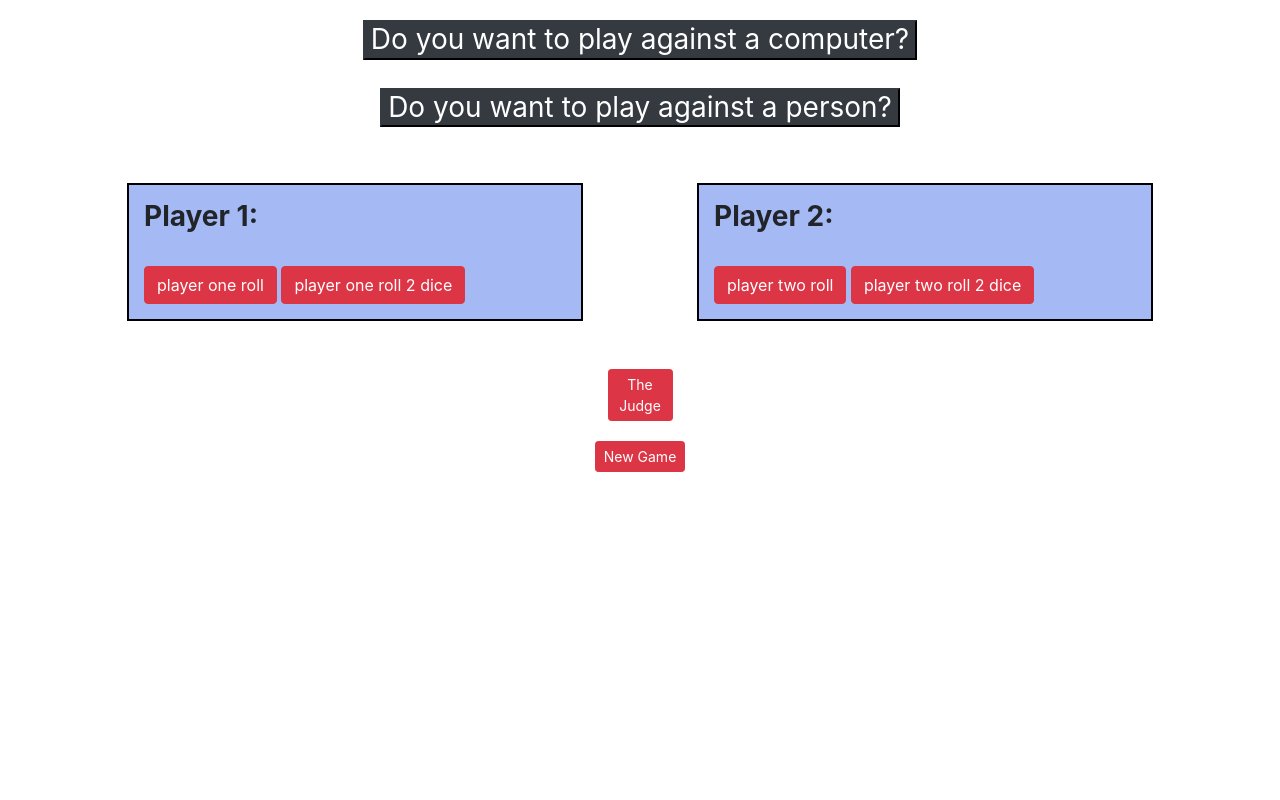
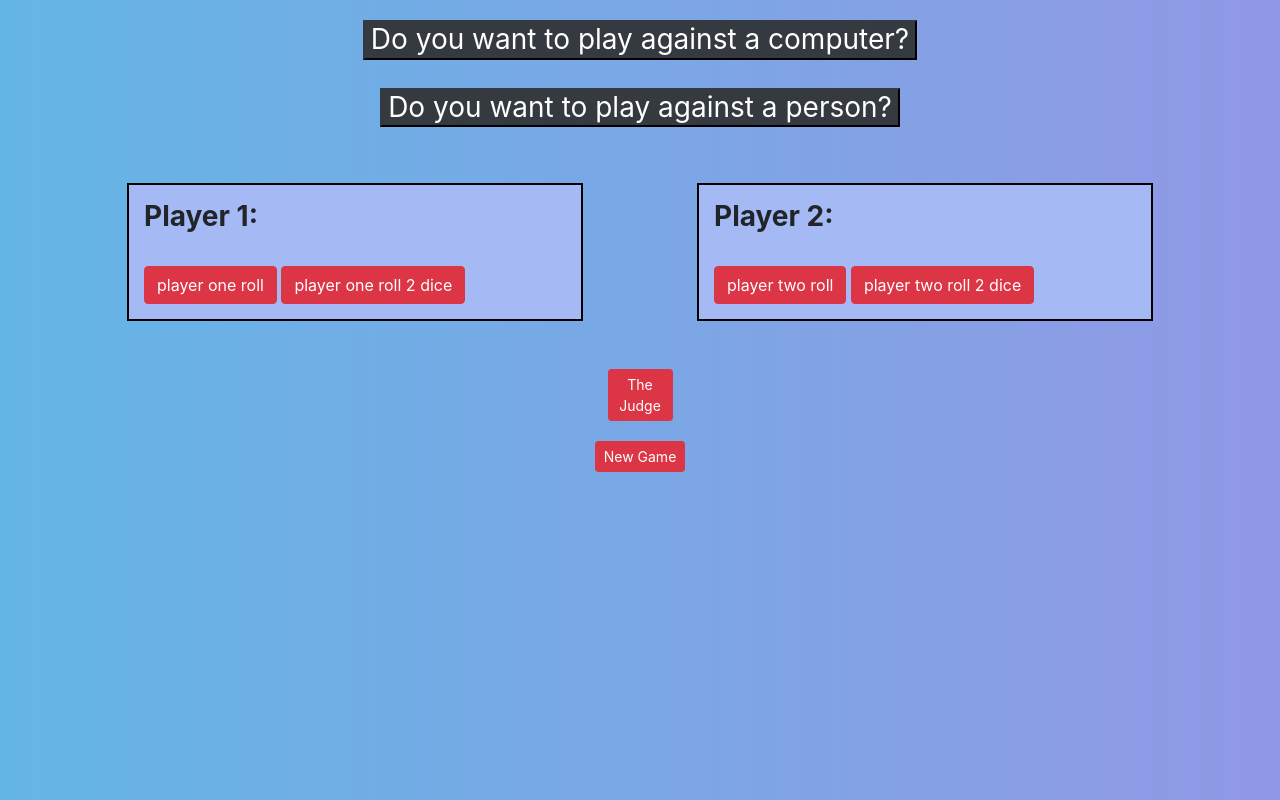
Before and after one commit to maxwellalvord/pigpen, a plain HTML site: page index.html in a window 1280 px wide. Drawn offline with Linux system fonts and the light colour scheme.

Commit message:
add background css
Co-authored-by: Matt Herbert <matthew.f.herbert@gmail.com>

```diff
--- a/css/styles.css
+++ b/css/styles.css
@@ -38,3 +38,7 @@
 #buttonHold{
   display: none;
 }
+
+body {
+  background: linear-gradient(to right,#64b6e6, #9198e5);
+}
```
Also changed, not shown: js/scripts.js (+0 -89 lines), 1 other file.
